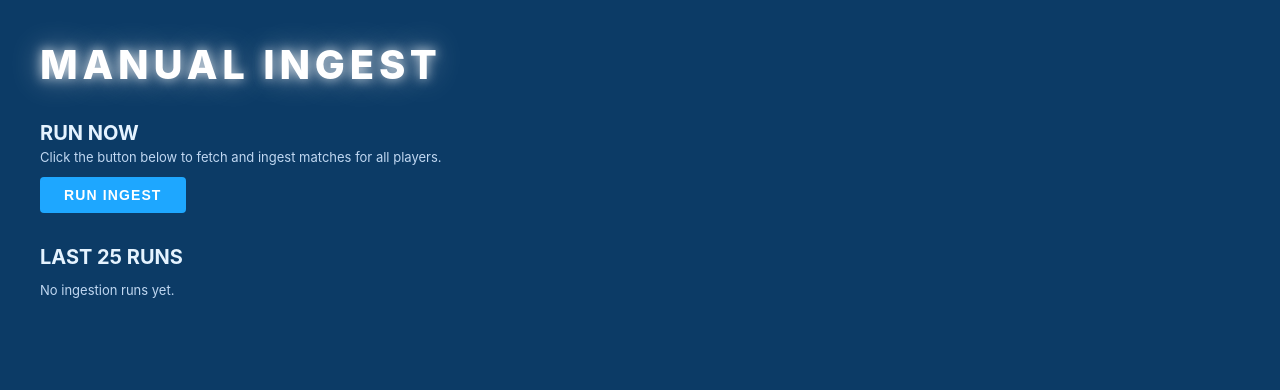
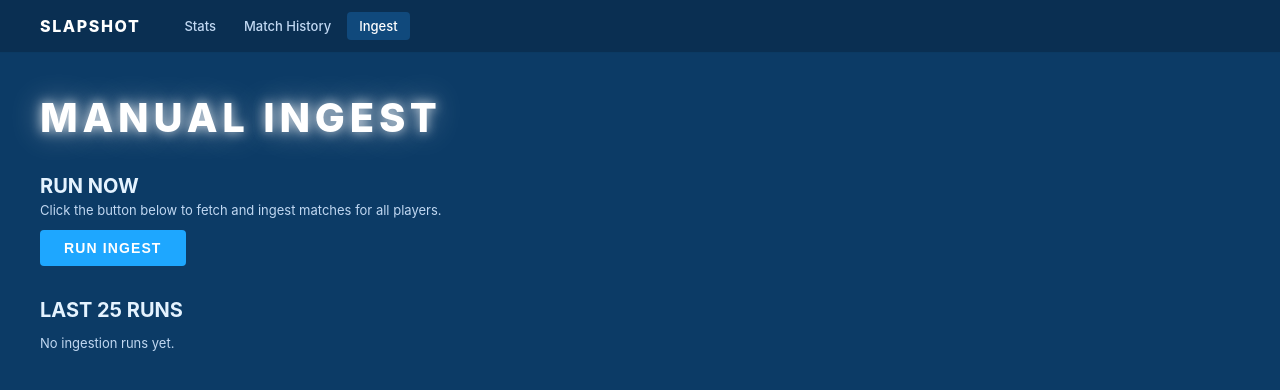
Before and after one commit to deck-phil/slapshot-service, a Django app: page /ingest/ in a window 1280 px wide. Shown: the top 390 px of the page. Run offline with Django 5.2, Linux system fonts and the light colour scheme; the visitor is signed in with stand-in values (Sample User, id 1); data that the repository does not hold is empty.

Commit message:
Add sticky top navbar to base template

```diff
--- a/stats/static/stats/global.css
+++ b/stats/static/stats/global.css
@@ -5,6 +5,60 @@ body {
   font-family: -apple-system, BlinkMacSystemFont, "Segoe UI", system-ui, sans-serif;
   background-color: #0c3b66;       /* deep blue */
   color: #e5f3ff;                  /* light blue/white */
+}
+
+/* Top navbar */
+.top-nav {
+  position: sticky;
+  top: 0;
+  z-index: 100;
+  background-color: #0a2f52;
+  border-bottom: 1px solid #0b3a63;
+}
+
+.top-nav-inner {
+  max-width: 1200px;
+  margin: 0 auto;
+  padding: 0 24px;
+  display: flex;
+  align-items: center;
+  gap: 32px;
+  height: 52px;
+}
+
+.top-nav-brand {
+  font-size: 16px;
+  font-weight: 800;
+  letter-spacing: 0.1em;
+  text-transform: uppercase;
+  color: #ffffff;
+  text-decoration: none;
+  flex-shrink: 0;
+}
+
+.top-nav-links {
+  display: flex;
+  gap: 4px;
+}
+
+.top-nav-link {
+  padding: 6px 12px;
+  border-radius: 4px;
+  font-size: 13px;
+  font-weight: 500;
+  color: #c1d8f2;
+  text-decoration: none;
+  transition: background-color 0.12s ease, color 0.12s ease;
+}
+
+.top-nav-link:hover {
+  background-color: #10497c;
+  color: #ffffff;
+}
+
+.top-nav-link.active {
+  background-color: #10497c;
+  color: #ffffff;
 }
 
 /* Centered content column */
--- a/templates/base.html
+++ b/templates/base.html
@@ -9,6 +9,18 @@
     {% block extra_head %}{% endblock %}
 </head>
 <body>
+<nav class="top-nav">
+  <div class="top-nav-inner">
+    <a href="{% url 'player_totals' %}" class="top-nav-brand">Slapshot</a>
+    <div class="top-nav-links">
+      <a href="{% url 'player_totals' %}" class="top-nav-link{% if request.resolver_match.url_name == 'player_totals' %} active{% endif %}">Stats</a>
+      <a href="{% url 'match_history' %}" class="top-nav-link{% if request.resolver_match.url_name == 'match_history' or request.resolver_match.url_name == 'player_match_history' %} active{% endif %}">Match History</a>
+      {% if user.is_staff %}
+        <a href="{% url 'ingest_trigger' %}" class="top-nav-link{% if request.resolver_match.url_name == 'ingest_trigger' %} active{% endif %}">Ingest</a>
+      {% endif %}
+    </div>
+  </div>
+</nav>
 {% block content %}{% endblock %}
 </body>
 <script>
```
